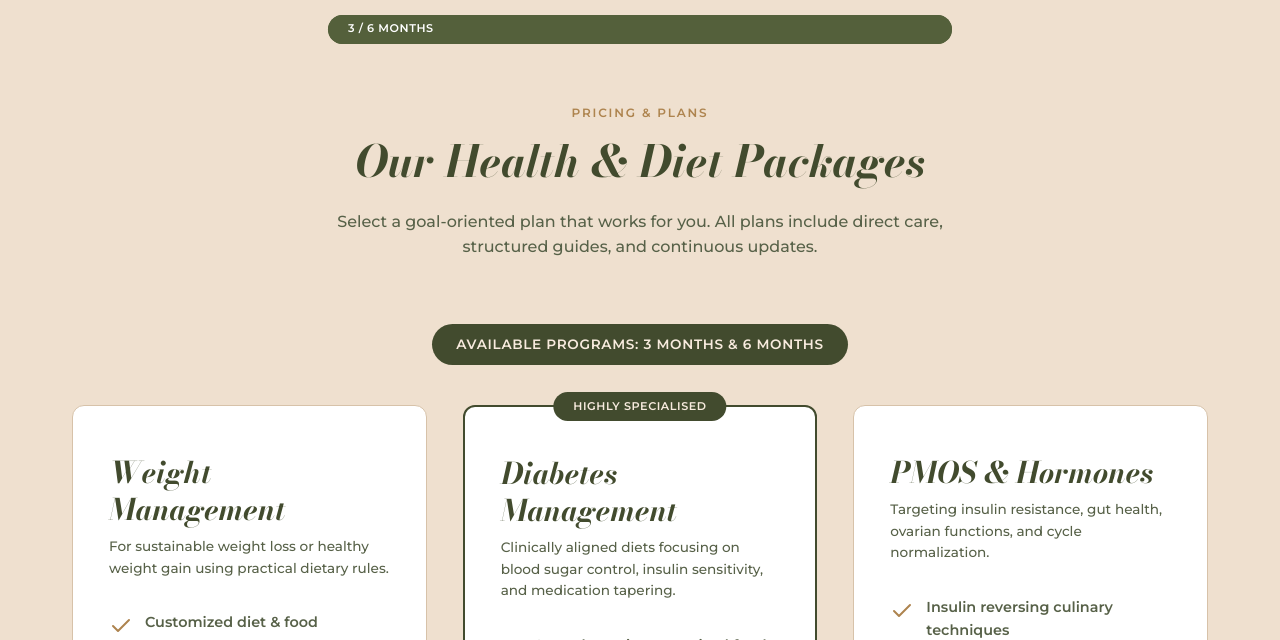
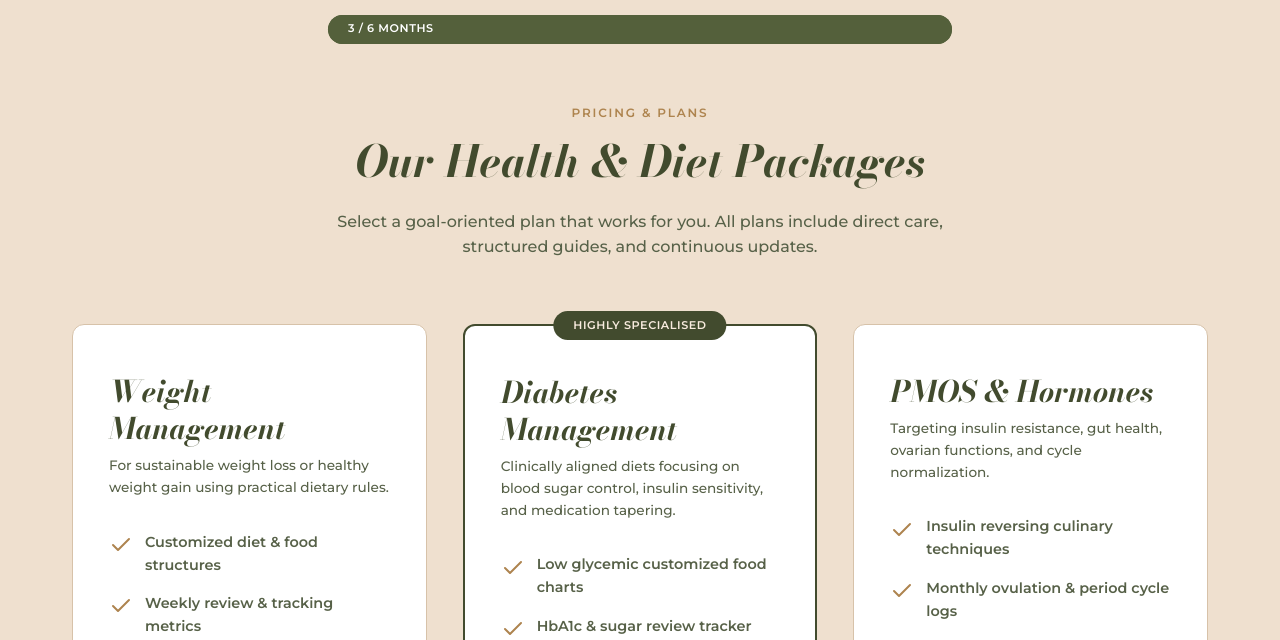
Before and after one commit to arshadrahiman/shifaura-wellness, a PHP site: page / in a window 1280 px wide. Shown: the part 5860-6500 px from the top of the page. Run offline with PHP 8.4, Linux system fonts and the light colour scheme; some libraries are stand-ins or nearby versions.

Commit message:
Remove duration badge bar above diet packages grid in index.php and index.html

```diff
--- a/index.html
+++ b/index.html
@@ -424,11 +424,6 @@
                 <p>Select a goal-oriented plan that works for you. All plans include direct care, structured guides, and continuous updates.</p>
             </div>
 
-            <!-- Duration Selector (3-Month & 6-Month Programs Only) -->
-            <div style="display: flex; justify-content: center; gap: 1rem; margin-bottom: 2.5rem;">
-                <span class="badge" style="padding: 0.6rem 1.5rem; font-size: 0.85rem; background: var(--green-dark); color: var(--sandal-light);">Available Programs: 3 Months &amp; 6 Months</span>
-            </div>
-
             <!-- Packages Cards Grid (No Price Display) -->
             <div class="packages-grid">
                 <!-- Package 1: Weight Management -->
--- a/index.php
+++ b/index.php
@@ -450,11 +450,6 @@ include_once __DIR__ . '/includes/header.php';
                 <p>Select a goal-oriented plan that works for you. All plans include direct care, structured guides, and continuous updates.</p>
             </div>
 
-            <!-- Duration Selector (3-Month & 6-Month Programs Only) -->
-            <div style="display: flex; justify-content: center; gap: 1rem; margin-bottom: 2.5rem;">
-                <span class="badge" style="padding: 0.6rem 1.5rem; font-size: 0.85rem; background: var(--green-dark); color: var(--sandal-light);">Available Programs: 3 Months &amp; 6 Months</span>
-            </div>
-
             <!-- Packages Cards Grid (No Price Display) -->
             <div class="packages-grid">
                 <!-- Package 1: Weight Management -->
```
